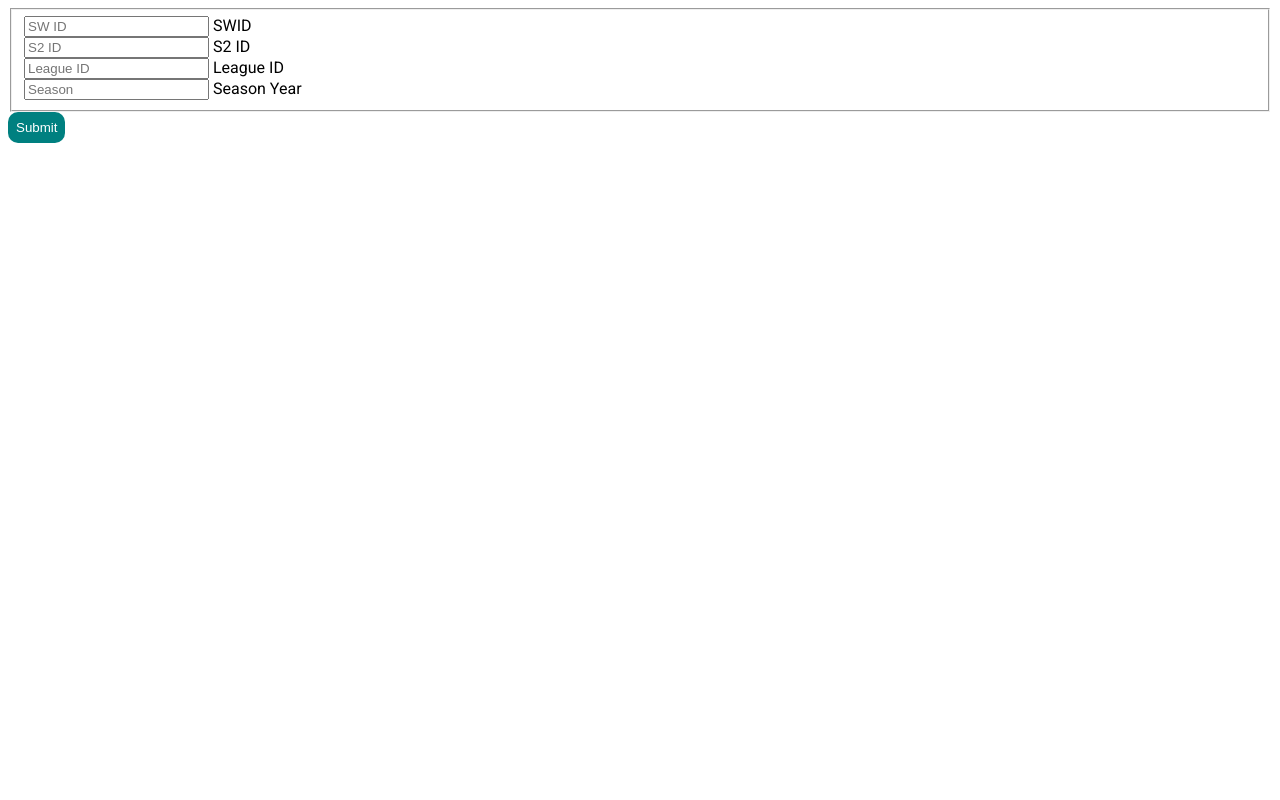
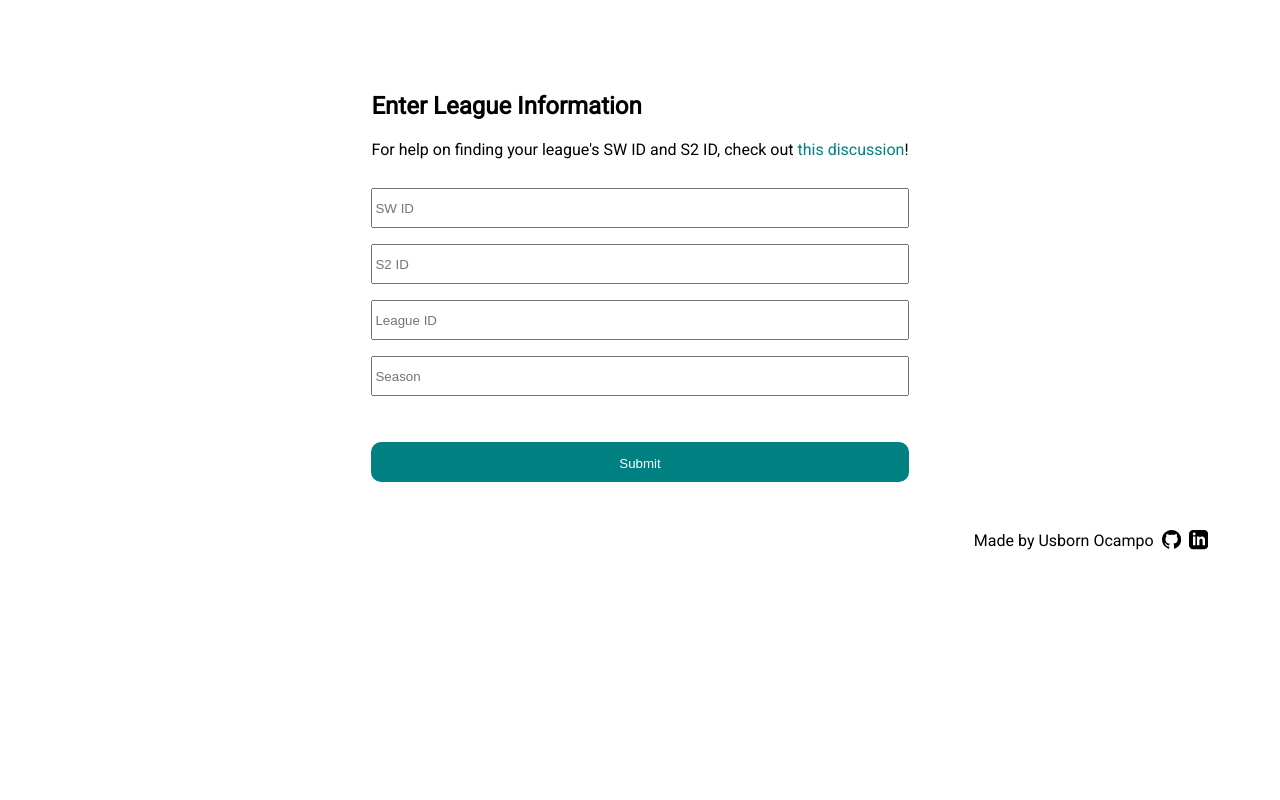
Before and after one commit to usborn116/django_trade_app, a Django app: page /trade_app/ in a window 1280 px wide. Run offline with Django 5.2, Linux system fonts and the light colour scheme; some web fonts are replaced.

Commit message:
added styling

```diff
--- a/trade_app/static/trade_app/style.css
+++ b/trade_app/static/trade_app/style.css
@@ -1,15 +1,57 @@
 body{
     font-family: 'Roboto', sans-serif;
+    display: flex;
+    flex-direction: column;
+    align-items: center;
+    justify-content: space-between;
+    padding: 4em;
 }
 
 #loadertext, #loader {
     display: none;
 }
 
+.loading{
+    display: flex;
+    flex-direction: column;
+    align-items: center;
+    gap: 2em;
+
+}
+
+.signature{
+    display: flex;
+    bottom: 0;
+    align-items: center;
+    justify-content: flex-end;
+    gap: 0.5em;
+    text-align: right;
+    width: 100%;
+    position: relative;
+    margin-bottom: -4em;
+    margin-top: 2em;
+    padding-right: -4em;
+    padding-bottom: 1em;
+}
+
+.logo{
+    height: 1.2em;
+    width: 1.2em;
+}
+
+.logo:hover{
+    filter: drop-shadow(0 0 1em #A0E8AF);
+}
+
 .table{
     display: flex;
     flex-direction: column;
-    gap: 5px;
+    gap: 1em;
+    width: 100%;
+}
+
+.trade-button{
+    margin-bottom: 1.5em;
 }
 
 
@@ -20,6 +62,17 @@ body{
     gap: 2%;
 }
 
+.player-row{
+    display: grid;
+    grid-template-columns: 1fr 4fr;
+    align-items: center;
+    height: fit-content;
+}
+
+.player-row input[type=checkbox]{
+    height: 1em;
+}
+
 .title{
     font-size: 1em;
     text-decoration: none;
@@ -28,11 +81,18 @@ body{
 a{
     text-decoration: none;
     color: teal;
+    border-radius: 2px;
 }
 
 a:hover{
     text-decoration: none;
+    color: cornflowerblue
+}
+
+input[type='submit']:hover, .button:hover{
+    text-decoration: none;
     color: forestgreen;
+    background-color: bisque;
 }
 
 .stats{
@@ -47,12 +107,84 @@ a:hover{
 
 .header{
     font-size: 18px;
+    font-weight: bolder;
 }
 
-input[type='submit']{
+input[type='submit'], .button{
     background-color: teal;
     color: white;
-    padding: 8px;
+    padding: 1em;
     border-radius: 10px;
     border: 0px;
+    margin-top: 1.5em;
 }
+
+.form .player-submit{
+    width: 75%;
+}
+
+.form{
+    margin-top: 1.5em;
+    display: flex;
+    flex-direction: column;
+    align-items: center;
+    justify-content: center;
+}
+
+#player-form{
+    width: 100%;
+
+}
+
+.form fieldset{
+    display: flex;
+    flex-direction: column;
+    align-items: left;
+    width: 100%;
+    border: 0px;
+    gap: 3%;
+}
+
+.field{
+    width: 100%;
+    display: flex;
+    flex-direction: column;
+    gap: 0.3em;
+    padding-bottom: 1em;
+}
+
+.form input, .form select{
+    width: 100%;
+    height: 3em;
+}
+
+.player-form{
+    display: flex;
+    justify-content: space-evenly;
+    width: 100%;
+}
+
+.player-section{
+    display: flex;
+    flex-direction: column;
+    align-self: flex-start;
+    align-items: center;
+}
+
+.player-listing{
+    display: grid;
+    grid-template-columns: 1fr 1fr;
+}
+
+.results{
+    display: flex;
+    flex-direction: column;
+    width: 100%;
+    gap: 2em;
+}
+
+.results-block{
+    display: flex;
+    flex-direction: column;
+    gap: 1em;
+}
--- a/trade_app/templates/trade_app/index.html
+++ b/trade_app/templates/trade_app/index.html
@@ -15,22 +15,40 @@
     }
 </script>
 
-<div id="loadertext">...Gathering League Data (this will take a moment)...</div>
+<div class="loading">
+<h3 id="loadertext">...Gathering League Data (this will take a moment)...</h3>
 <img id="loader" src="{% static 'trade_app/images/spinball.gif' %}" />
+</div>
 
-<form id='content' action="{% url 'trade_app:index' %}" method="post">
+<div id="content">
+
+<h2>Enter League Information</h2>
+<div class="alert">
+    For help on finding your league's SW ID and S2 ID, check out
+    <a href="https://github.com/cwendt94/espn-api/discussions/150" target="_blank">this discussion</a>!
+</div>
+
+<form class='form' action="{% url 'trade_app:index' %}" method="post">
     {% csrf_token %}
 
     <fieldset>
+    <div class="field">
         <input type="text" name="sw" id="sw" placeholder="SW ID">
-        <label for="sw">SWID</label><br>
+    </div>
+    <div class="field">
         <input type="text" name="s2" id="s2" placeholder="S2 ID">
-        <label for="s2">S2 ID</label><br>
+    </div>
+    <div class="field">
         <input type="text" name="lid" id="lid" placeholder="League ID">
-        <label for="lid">League ID</label><br>
+    </div>
+    <div class="field">
         <input type="text" name="year" id="year" placeholder="Season">
-        <label for="year">Season Year</label><br>
+    </div>
     </fieldset>
 
     <input type="submit" value="Submit" onclick="loading()">
 </form>
+
+</div>
+
+{% include './signature.html' %}
--- /dev/null
+++ b/trade_app/templates/trade_app/signature.html
@@ -0,0 +1,9 @@
+<div class="signature">
+    <div>Made by Usborn Ocampo</div>
+    <a href="https://github.com/usborn116" target="_blank">
+    <svg xmlns="http://www.w3.org/2000/svg" class="logo" viewBox="0 0 24 24"><path d="M12 0c-6.626 0-12 5.373-12 12 0 5.302 3.438 9.8 8.207 11.387.599.111.793-.261.793-.577v-2.234c-3.338.726-4.033-1.416-4.033-1.416-.546-1.387-1.333-1.756-1.333-1.756-1.089-.745.083-.729.083-.729 1.205.084 1.839 1.237 1.839 1.237 1.07 1.834 2.807 1.304 3.492.997.107-.775.418-1.305.762-1.604-2.665-.305-5.467-1.334-5.467-5.931 0-1.311.469-2.381 1.236-3.221-.124-.303-.535-1.524.117-3.176 0 0 1.008-.322 3.301 1.23.957-.266 1.983-.399 3.003-.404 1.02.005 2.047.138 3.006.404 2.291-1.552 3.297-1.23 3.297-1.23.653 1.653.242 2.874.118 3.176.77.84 1.235 1.911 1.235 3.221 0 4.609-2.807 5.624-5.479 5.921.43.372.823 1.102.823 2.222v3.293c0 .319.192.694.801.576 4.765-1.589 8.199-6.086 8.199-11.386 0-6.627-5.373-12-12-12z"/></svg>
+    </a>
+    <a href="https://www.linkedin.com/in/usbornocampo/" target="_blank">
+    <svg xmlns="http://www.w3.org/2000/svg" class="logo" viewBox="0 0 24 24"><path d="M19 0h-14c-2.761 0-5 2.239-5 5v14c0 2.761 2.239 5 5 5h14c2.762 0 5-2.239 5-5v-14c0-2.761-2.238-5-5-5zm-11 19h-3v-11h3v11zm-1.5-12.268c-.966 0-1.75-.79-1.75-1.764s.784-1.764 1.75-1.764 1.75.79 1.75 1.764-.783 1.764-1.75 1.764zm13.5 12.268h-3v-5.604c0-3.368-4-3.113-4 0v5.604h-3v-11h3v1.765c1.396-2.586 7-2.777 7 2.476v6.759z"/></svg>
+    </a>
+</div>
--- a/trade_app/templates/trade_app/stat_header.html
+++ b/trade_app/templates/trade_app/stat_header.html
@@ -1,8 +1,12 @@
 <div class="row">
     <div class="header">
+        {% if no_player %}
+        <div>{{no_player}}</div>
+        {% else %}
         <div>Player</div>
+        {% endif %}
     </div>
-    {% for key, value in stats.items %}
+    {% for key, value in keys.items %}
     {% if keys|get_item:key %}
     <div class="header">
         {{keys|get_item:key}}
--- a/trade_app/templates/trade_app/trade_form.html
+++ b/trade_app/templates/trade_app/trade_form.html
@@ -5,9 +5,9 @@
     @import url('https://fonts.googleapis.com/css2?family=Gabarito&family=Roboto&display=swap');
   </style>
 
-<h2>This is the trade form</h2>
+<h2>Start Your Trade!</h2>
 
-<form action="{% url 'trade_app:trade_form' id %}" method="post">
+<form class='form' action="{% url 'trade_app:trade_form' id %}" method="post">
     {% csrf_token %}
 
     <fieldset>
@@ -27,3 +27,5 @@
 
     <input type="submit" value="Submit">
 </form>
+
+{% include './signature.html' %}
--- a/trade_app/views.py
+++ b/trade_app/views.py
@@ -140,7 +140,6 @@ def trade_results(request, give, get):
             card = new_empty_stat_card(StatCard.objects)
             getting_cards[Player.objects.get(pk=int(id)).name] = card.__dict__
         new_stat_card(getting_card, card)
-        card.delete()
         getting_card.get_calculated_stats()
 
     for id in give:
@@ -151,7 +150,6 @@ def trade_results(request, give, get):
             card = new_empty_stat_card(StatCard.objects)
             giving_cards[Player.objects.get(pk=int(id)).name] = card.__dict__
         new_stat_card(giving_card, card)
-        card.delete()
         giving_card.get_calculated_stats()
 
     getting_card_dict = getting_card.__dict__
@@ -162,6 +160,6 @@ def trade_results(request, give, get):
     for key in KEYS:
         getting_card_dict[key] -= giving_card_dict[key]
 
-    context = {'card' : getting_card_dict, 'keys': KEYS, 'getting_cards' : getting_cards,
+    context = {'league_id': Player.objects.get(pk=get[0]).league.id, 'card' : getting_card_dict, 'keys': KEYS, 'getting_cards' : getting_cards,
                'giving_cards' : giving_cards}
     return render(request, "trade_app/trade_results.html", context)
```
Also changed, not shown: trade_app/templates/trade_app/player_trade_form.html (+27 -18 lines), trade_app/templates/trade_app/teams.html (+4 -3 lines), trade_app/templates/trade_app/trade_results.html (+27 -20 lines).
